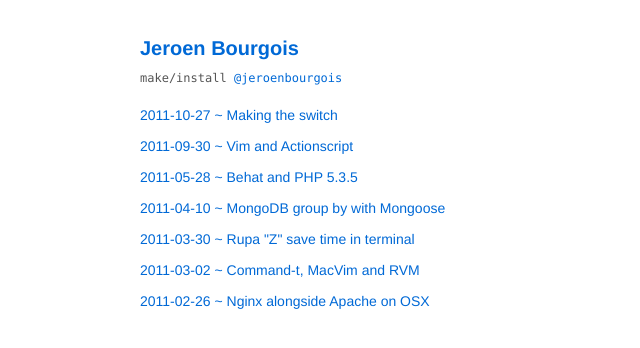
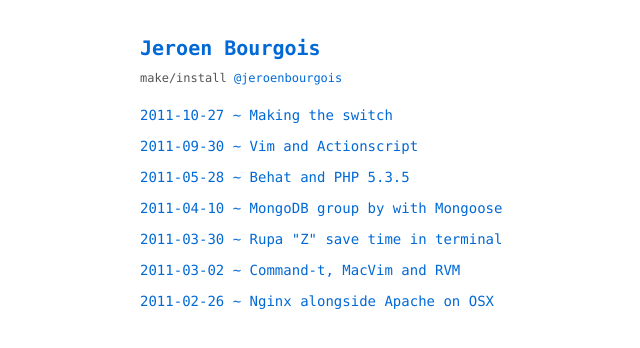
Before and after one commit to jeroenbourgois/jeroenbourgois.github.com, a Jekyll site: the page built from index.html, in a window 1280 px wide. Shown: the top 348 px of the page, without its empty margins (200-840 px from the left). Built offline with Jekyll 4.4.1, drawn with Linux system fonts in a browser that asks for light colours; comment, search, counter and statistics services are not loaded.

Commit message:
sdd post

```diff
--- a/assets/css/style.css
+++ b/assets/css/style.css
@@ -1,15 +1 @@
-@import url("bootstrap.css");
-html{border:none;background-color:white;}
-body{font:16px 'Helvetica',Arial,sans-serif;font-weight:100;line-height:1.4;width:600px;margin:0 auto;padding:20px;}
-p{font-size:16px;font-weight:100;line-height:1.5;margin-bottom:25px;}
-h1{margin-bottom:20px;}
-h2{margin-bottom:15px;}
-h3{line-height:1.5;font-size:18px;margin-bottom:20px;}
-ul li{font-weight:100;margin-bottom:10px;line-height:1.5;}
-header{padding-top:10px;font-size:14px;font-weight:100;}header h2{font-size:20px;margin-bottom:5px;}
-header h3{font:12px monaco,consolas,monospace,sans-serif;color:#555;}
-#main{padding-top:10px;font-weight:light;}
-.post{margin-bottom:60px;padding-bottom:30px;border-bottom:1px solid rgba(0, 0, 0, 0.1);}
-#googlestuff{display:none;}
-.article #menu{display:none;}
-@media screen and (max-device-width: 480px){body{width:280px;}}
+@import url("bootstrap.css");html{border:0;background-color:white}body{font:16px 'Helvetica',Arial,sans-serif;font:16px Monaco,'Lucida Console','courier new',monospace;font-weight:100;line-height:1.4;width:600px;margin:0 auto;padding:20px}p{font-size:16px;font-weight:100;line-height:1.5;margin-bottom:25px}h1{margin-bottom:20px}h2{margin-bottom:15px}h3{line-height:1.5;font-size:18px;margin-bottom:20px}ul li{font-weight:100;margin-bottom:10px;line-height:1.5}header{padding-top:10px;font-size:14px;font-weight:100}header h2{font-size:20px;margin-bottom:5px}header h3{font:12px monaco,consolas,monospace,sans-serif;color:#555}#main{padding-top:10px;font-weight:light}.post{margin-bottom:60px;padding-bottom:30px;border-bottom:1px solid rgba(0,0,0,0.1)}#googlestuff{display:none}.article #menu{display:none}@media screen and (max-device-width:480px){body{width:280px}}
--- a/assets/css/style.less
+++ b/assets/css/style.less
@@ -17,6 +17,7 @@
 
 body {
   font: 16px 'Helvetica', Arial, sans-serif;
+  font: 16px Monaco, 'Lucida Console', 'courier new', monospace;
   font-weight: 100;
   line-height: 1.4;
   width: @content_width;
```
Also changed, not shown: 10 other files.
